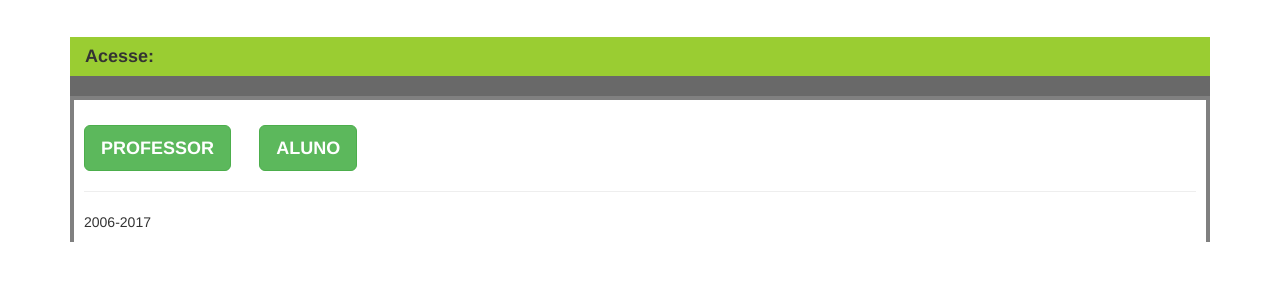
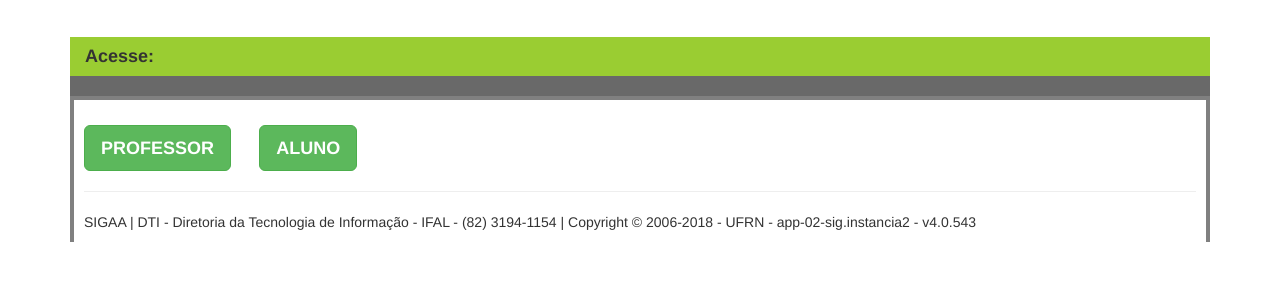
Before and after one commit to Dupladetres/avaliacoes, a plain HTML site: page Acesse.html in a window 1280 px wide. Shown: the part 133-414 px from the top of the page. Drawn offline with nearby package versions, Linux system fonts and the light colour scheme.

Commit message:
Update Acesse.html

```diff
--- a/Acesse.html
+++ b/Acesse.html
@@ -78,7 +78,8 @@
                 </form>
                 <hr>
 
-                <h7 class=text-center>2006-2017</h7>
+                 <h7 class=text-center>  SIGAA | DTI - Diretoria da Tecnologia de Informação - IFAL - (82) 3194-1154 | Copyright © 2006-2018 - UFRN - app-02-sig.instancia2 - v4.0.543</h7>
+
     </div>
     <!-- jQuery (necessary for Bootstrap's JavaScript plugins) -->
   <script src="https://ajax.googleapis.com/ajax/libs/jquery/1.12.4/jquery.min.js"></script>
```
